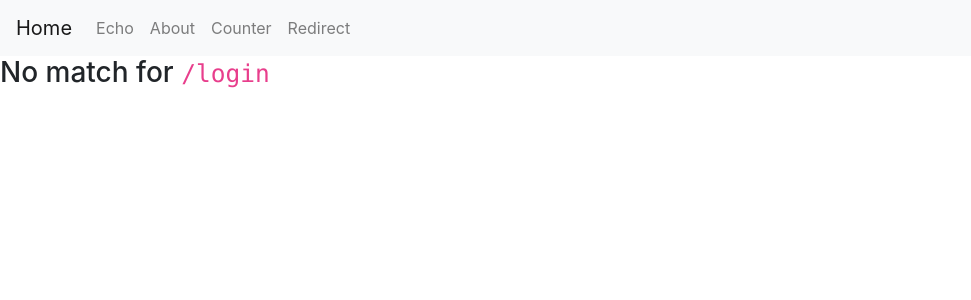
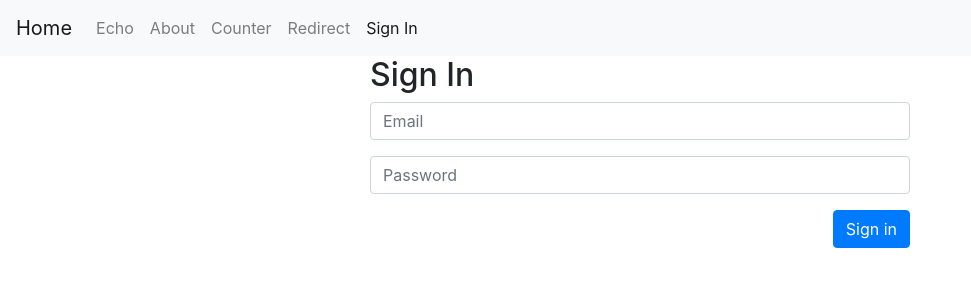
Before and after one commit to McNullty/typescript-redux-example, a React (Create React App) app: page /login in a window 1280 px wide. Shown: the top 300 px of the page, without its empty margins (0-971 px from the left). Built offline with nearby package versions, Linux system fonts and the light colour scheme.

Commit message:
Adding page for sending email and password to login logic

```diff
--- a/src/App.tsx
+++ b/src/App.tsx
@@ -6,6 +6,7 @@ import './App.css';
 import {BrowserRouter as Router, Redirect, Route, Switch, useLocation} from "react-router-dom";
 import {NavTab} from "./features/navigation/NavTab";
 import {Echo} from "./features/echo/Echo";
+import {Login} from "./features/login/Login";
 
 function Home() {
     return <h2>Home</h2>;
@@ -101,6 +102,9 @@ function App() {
                     <Route path="/echo/:message">
                         <Echo />
                     </Route>
+                    <Route path="/login">
+                        <Login />
+                    </Route>
                     <Route path="*">
                         <NoMatch />
                     </Route>
--- a/src/app/store.ts
+++ b/src/app/store.ts
@@ -1,9 +1,11 @@
 import { configureStore, ThunkAction, Action } from '@reduxjs/toolkit';
 import counterReducer from '../features/counter/counterSlice';
+import loginReducer from '../features/login/loginSlice';
 
 export const store = configureStore({
   reducer: {
     counter: counterReducer,
+    login: loginReducer,
   },
 });
 
--- a/src/features/echo/Echo.tsx
+++ b/src/features/echo/Echo.tsx
@@ -11,5 +11,5 @@ export function Echo() {
                 <h4>Message: {message}</h4>
             </div>
         </div>
-);
+    );
 }
--- /dev/null
+++ b/src/features/login/Login.tsx
@@ -0,0 +1,47 @@
+import React, {useState} from "react";
+import {useDispatch} from "react-redux";
+import { login } from "./loginSlice";
+
+export function Login() {
+
+    const dispatch = useDispatch();
+    const [cred, setCred] = useState({email: "" , password: "" });
+
+
+    return (
+        <div className="container">
+            <div className="row">
+                <div className="col-md-6 offset-md-3">
+                    <h2>Sign In</h2>
+                    <form>
+                        <fieldset>
+                            <fieldset className="form-group">
+                                <input
+                                    type="email"
+                                    placeholder="Email"
+                                    className="form-control"
+                                    value={cred.email}
+                                    onChange={e => setCred({ ...cred, email: e.target.value})}
+                                />
+                            </fieldset>
+                            <fieldset className="form-group">
+                                <input
+                                    type="password"
+                                    placeholder="Password"
+                                    className="form-control"
+                                    value={cred.password}
+                                    onChange={e => setCred({ ...cred, password: e.target.value})}
+                                />
+                            </fieldset>
+                            <button
+                                type="button"
+                                className="btn btn-primary float-right"
+                                onClick={() => {dispatch(login(cred))}}
+                            >Sign in</button>
+                        </fieldset>
+                    </form>
+                </div>
+            </div>
+        </div>
+    );
+}
--- /dev/null
+++ b/src/features/login/loginSlice.ts
@@ -0,0 +1,29 @@
+import {createSlice, PayloadAction} from "@reduxjs/toolkit";
+// import {RootState} from "../../app/store";
+
+interface LoginState {
+    email: string;
+    password: string;
+}
+
+const initialState: LoginState = {
+    email: "",
+    password: "",
+}
+
+export const loginSlice = createSlice({
+    name: 'login',
+    initialState,
+    reducers: {
+        login: (state, action: PayloadAction<LoginState>) => {
+            state.email = action.payload.email;
+            state.password = action.payload.password;
+        },
+    }
+});
+
+export const { login } = loginSlice.actions;
+
+// export const selectEmail = (state: RootState) => state.login.email;
+
+export default loginSlice.reducer;
--- a/src/features/navigation/NavTab.tsx
+++ b/src/features/navigation/NavTab.tsx
@@ -3,28 +3,31 @@ import React from "react";
 
 export function NavTab() {
     return (
-        <nav className={"navbar navbar-expand-lg navbar-light bg-light"}>
-            <NavLink activeClassName="active" className={"navbar-brand"} to="/">Home</NavLink>
+        <nav className="navbar navbar-expand-lg navbar-light bg-light">
+            <NavLink activeClassName="active" className="navbar-brand" to="/">Home</NavLink>
             <button className="navbar-toggler" type="button" data-toggle="collapse" data-target="#navbarNav"
                     aria-controls="navbarNav" aria-expanded="false" aria-label="Toggle navigation">
                 <span className="navbar-toggler-icon"/>
             </button>
             <div className="collapse navbar-collapse" id="navbarNav">
 
-                <ul className={"navbar-nav"}>
-                    <li className={"nav-item"}>
+                <ul className="navbar-nav">
+                    <li className="nav-item">
                     </li>
                     <li>
-                        <NavLink activeClassName="active" className={"nav-link"} to="/echo/changeMe">Echo</NavLink>
+                        <NavLink activeClassName="active" className="nav-link" to="/echo/changeMe">Echo</NavLink>
                     </li>
                     <li>
-                        <NavLink activeClassName="active" className={"nav-link"} to="/about">About</NavLink>
+                        <NavLink activeClassName="active" className="nav-link" to="/about">About</NavLink>
                     </li>
                     <li>
-                        <NavLink activeClassName="active" className={"nav-link"} to="/counter">Counter</NavLink>
+                        <NavLink activeClassName="active" className="nav-link" to="/counter">Counter</NavLink>
                     </li>
                     <li>
-                        <NavLink activeClassName="active" className={"nav-link"} to="/redirect">Redirect</NavLink>
+                        <NavLink activeClassName="active" className="nav-link" to="/redirect">Redirect</NavLink>
+                    </li>
+                    <li>
+                        <NavLink activeClassName="active" className="nav-link" to="/login">Sign In</NavLink>
                     </li>
                 </ul>
             </div>
```
